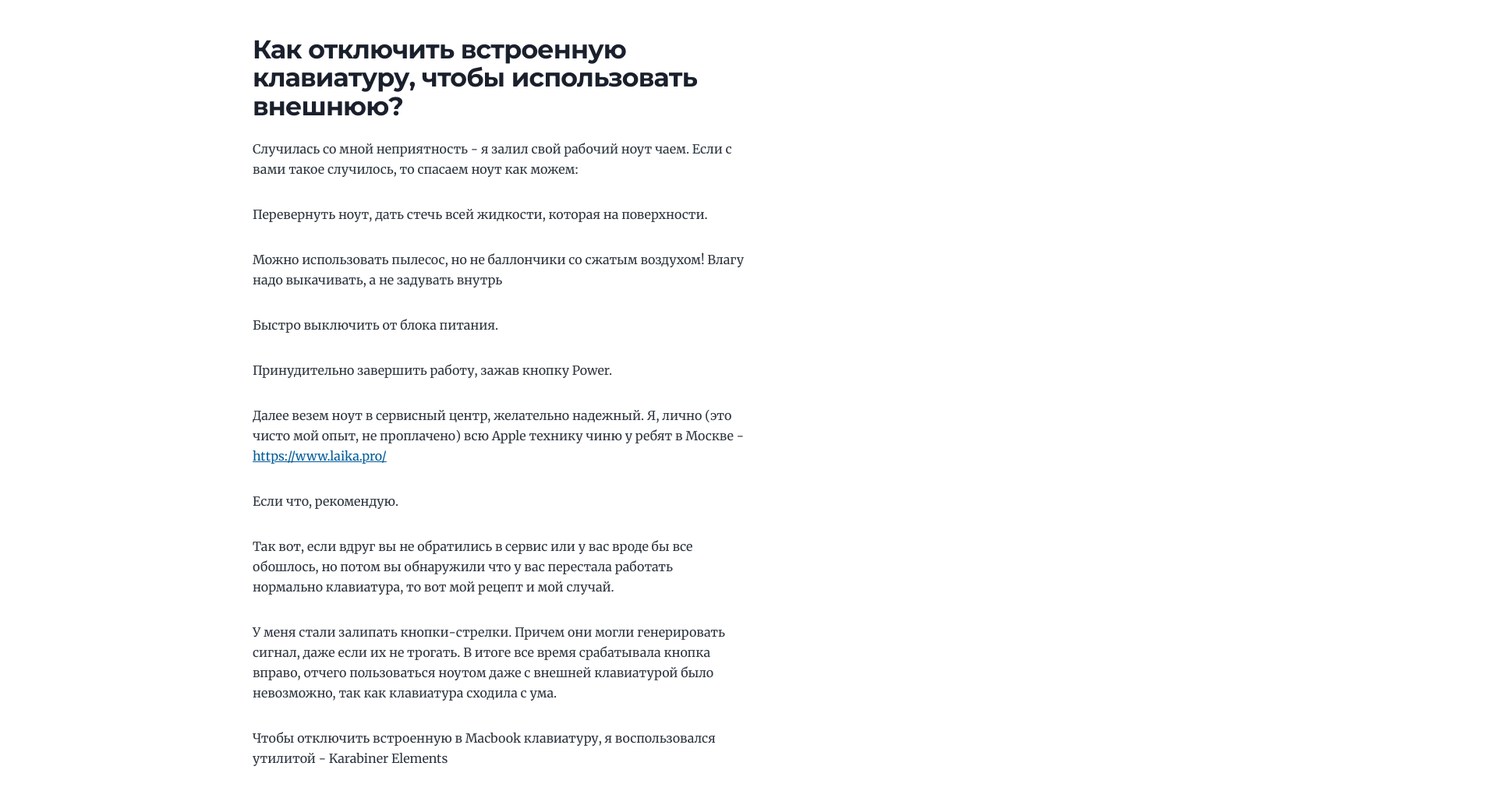
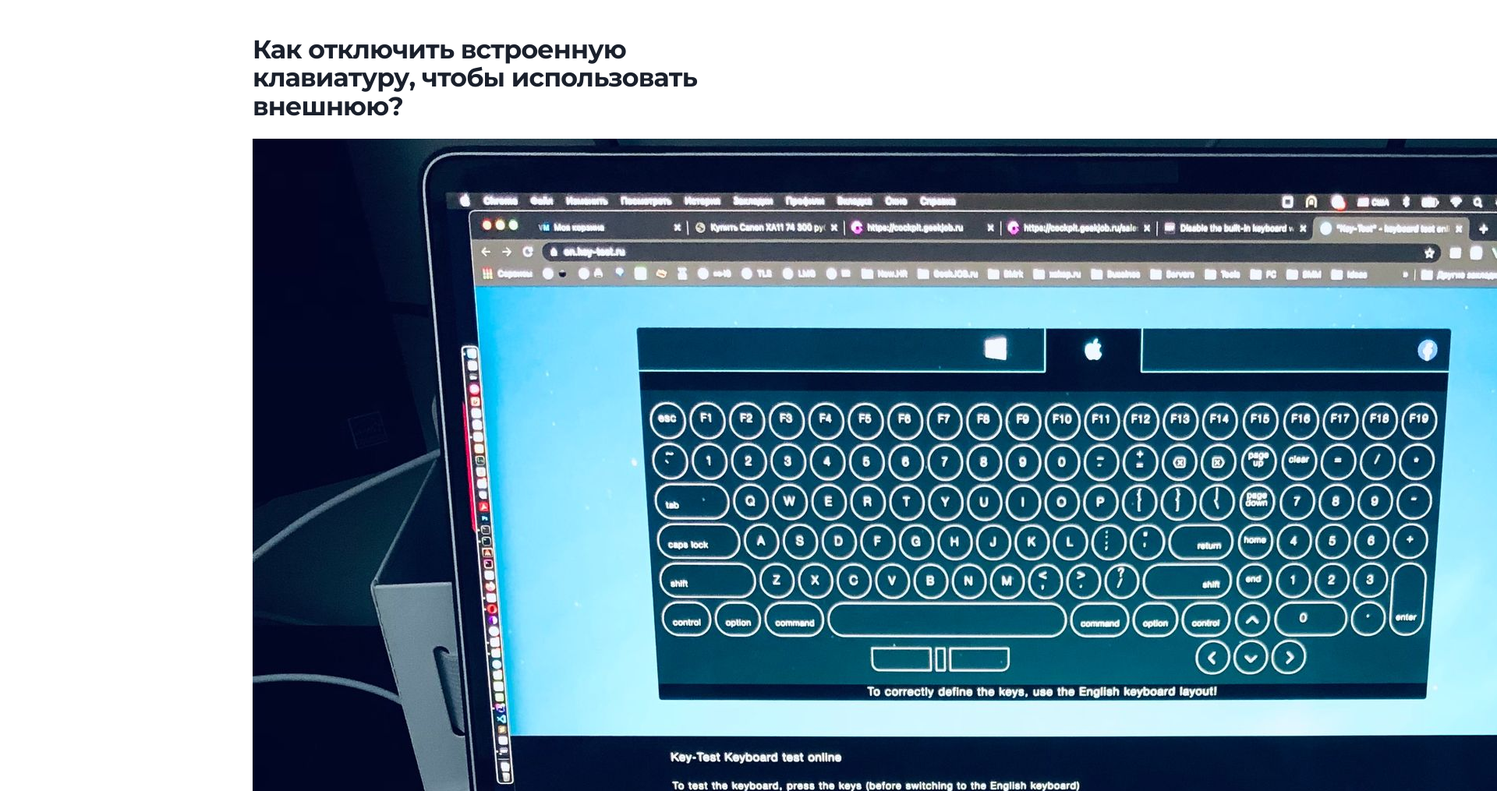
Before and after one commit to geekjob/gatsby-starter-blog, a Gatsby site: page /how-to-disable-built-in-macbook-keyboard/ in a window 1280 px wide. Shown: the part 255-1270 px from the top of the page at 78% size, 1920 px wide, since content can reach past the window. Built offline with nearby package versions, Linux system fonts and the light colour scheme; Gatsby itself is replaced by a stand-in of ours.

Commit message:
Update index.md

```diff
--- a/content/blog/how-to-disable-built-in-macbook-keyboard/index.md
+++ b/content/blog/how-to-disable-built-in-macbook-keyboard/index.md
@@ -5,6 +5,8 @@ description: "Как отключить встроенную клавиатур
 ---
 
 ## Как отключить встроенную клавиатуру, чтобы использовать внешнюю?
+
+![Macbook](img1.jpg?raw=true "Отключаем встроенную клаву и ставим сверху внешнюю")
 
 Случилась со мной неприятность - я залил свой рабочий ноут чаем. Если с вами такое случилось, то спасаем ноут как можем:
 
```
